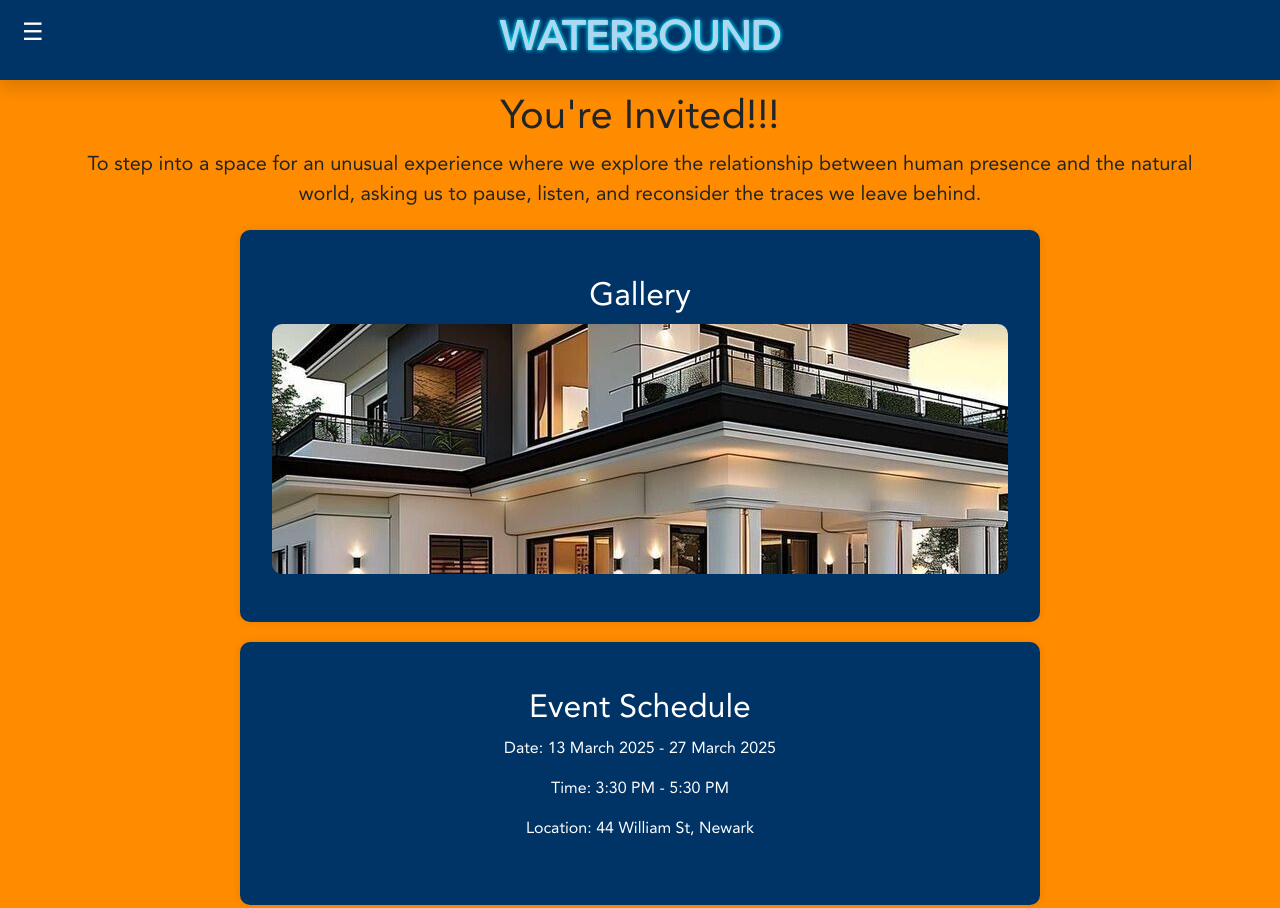
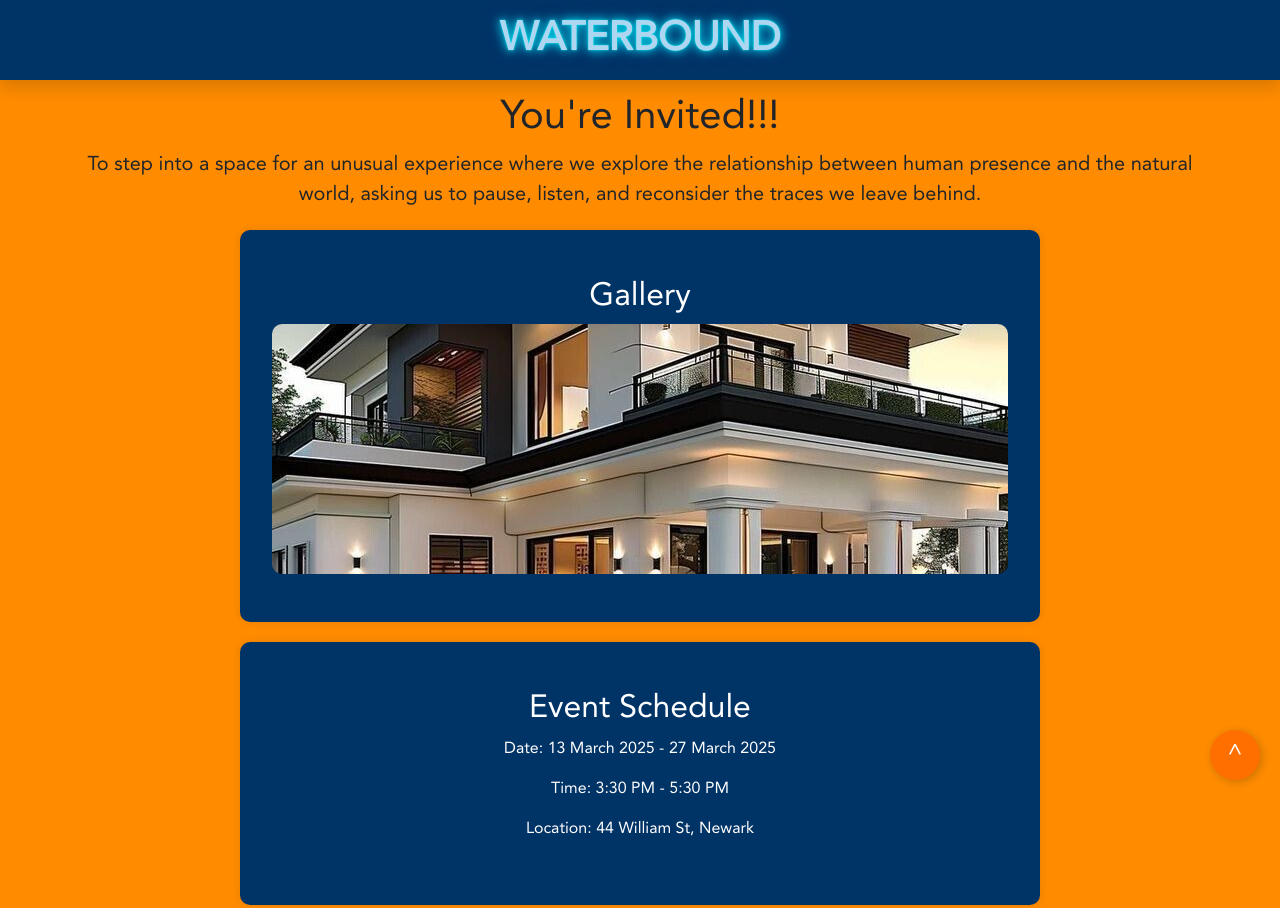
Before and after one commit to me-Noah/arch-fest-waterbound, a plain HTML site: page index.html in a window 1280 px wide. Shown: the top 908 px of the page. Drawn offline with nearby package versions, Linux system fonts and the light colour scheme.

Commit message:
dropped menu btn

```diff
--- a/index.html
+++ b/index.html
@@ -13,7 +13,7 @@
     <!-- Navigation Header -->
     <header class="fixed-top p-3 shadow">
         <div class="container d-flex justify-content-between align-items-center">
-            <button class="menu-btn btn btn-light">&#9776;</button>
+           <!-- <button class="menu-btn btn btn-light">&#9776;</button>-->
             <h1 class="m-0 text-uppercase text-center flex-grow-1">WaterBound</h1>
         </div>
         <nav class="menu bg-white shadow-lg p-3 rounded">
@@ -76,6 +76,8 @@
         </div>
     </section>
 
+	<div id="scrollToTop">^</div>
+
     <!-- Footer -->
     <footer class="text-center">
         <p>
--- a/script.js
+++ b/script.js
@@ -2,17 +2,21 @@ document.addEventListener("DOMContentLoaded", function () {
     const menuButton = document.querySelector(".menu-btn");
     const menu = document.querySelector(".menu");
     const menuLinks = document.querySelectorAll(".menu a");
-    const headerHeight = document.querySelector("header").offsetHeight; // Get header height
+    const headerHeight = document.querySelector("header")?.offsetHeight || 0;
+    const scrollToTopButton = document.getElementById("scrollToTop");
+
+    // Hide initially
+    scrollToTopButton.style.display = "none";
 
     // Toggle menu on button click
-    menuButton.addEventListener("click", function () {
-        menu.classList.toggle("show-menu");
+    menuButton?.addEventListener("click", function () {
+        menu?.classList.toggle("show-menu");
     });
 
     // Hide menu when clicking outside
     document.addEventListener("click", function (event) {
         if (!event.target.closest(".menu-container") && !event.target.closest(".menu-btn")) {
-            menu.classList.remove("show-menu");
+            menu?.classList.remove("show-menu");
         }
     });
 
@@ -23,25 +27,16 @@ document.addEventListener("DOMContentLoaded", function () {
             const targetId = this.getAttribute("href").substring(1);
 
             if (targetId === "about") {
-                // If "About" is clicked, scroll to the very top
-                window.scrollTo({
-                    top: 0,
-                    behavior: "smooth"
-                });
+                window.scrollTo({ top: 0, behavior: "smooth" });
             } else {
                 const targetSection = document.getElementById(targetId);
                 if (targetSection) {
                     const offsetPosition = targetSection.offsetTop - headerHeight - 10;
-
-                    window.scrollTo({
-                        top: offsetPosition,
-                        behavior: "smooth"
-                    });
+                    window.scrollTo({ top: offsetPosition, behavior: "smooth" });
                 }
             }
 
-            // Hide menu after clicking a link
-            menu.classList.remove("show-menu");
+            menu?.classList.remove("show-menu");
         });
     });
 
@@ -49,6 +44,7 @@ document.addEventListener("DOMContentLoaded", function () {
     let slides = document.querySelectorAll(".slide");
     let currentIndex = 0;
     let slideshowInterval;
+    const slideshowContainer = document.querySelector(".slideshow-container");
 
     function showSlide(index) {
         slides.forEach((slide, i) => {
@@ -57,25 +53,32 @@ document.addEventListener("DOMContentLoaded", function () {
     }
 
     function startSlideshow() {
-        if (slides.length === 0) return; // Prevent errors if no slides exist
-
+        if (slides.length === 0) return;
         showSlide(currentIndex);
         slideshowInterval = setInterval(() => {
             currentIndex = (currentIndex + 1) % slides.length;
             showSlide(currentIndex);
-        }, 1000); // Changed from 1000ms (1 sec) to 3000ms (3 sec) for better viewing
+        }, 3000);
     }
 
-    // Pause slideshow on hover
-    document.querySelector(".slideshow-container")?.addEventListener("mouseenter", function () {
-        clearInterval(slideshowInterval);
+    slideshowContainer?.addEventListener("mouseenter", () => clearInterval(slideshowInterval));
+    slideshowContainer?.addEventListener("mouseleave", startSlideshow);
+
+    if (slides.length > 0) startSlideshow();
+
+    // Scroll to Top Button Logic
+    window.addEventListener("scroll", function () {
+        const scrollHeight = window.innerHeight + window.scrollY;
+        const documentHeight = document.documentElement.scrollHeight;
+
+        if (scrollHeight >= documentHeight - 20) {
+            scrollToTopButton.style.display = "block";
+        } else {
+            scrollToTopButton.style.display = "none";
+        }
     });
 
-    document.querySelector(".slideshow-container")?.addEventListener("mouseleave", function () {
-        startSlideshow();
+    scrollToTopButton.addEventListener("click", function () {
+        window.scrollTo({ top: 0, behavior: "smooth" });
     });
-
-    if (slides.length > 0) {
-        startSlideshow();
-    }
 });
--- a/styles.css
+++ b/styles.css
@@ -58,8 +58,8 @@ header h1 {
     text-align: center;
     flex-grow: 1;
 	color:  #aed6f1;
-    text-shadow: 0 0 0.5px #00f7ff, 0 0 4px #00f7ff, 0 0 4px #0077b6;
-
+    text-shadow: 0 0 2px #00f7ff, 0 0 10px #00f7ff, 0 0 15px #0077b6;
+    animation: pulse 2s infinite alternate;
 }
 
 /* Ensure content doesn't go under fixed header */
@@ -68,6 +68,7 @@ body {
 }
 
 /* Menu Button */
+
 .menu-btn {
     font-size: 24px;
     background: none;
@@ -75,16 +76,18 @@ body {
     color: white;
     cursor: pointer;
     position: absolute;
-    left: 10px; /* Stick to the extreme left */
-    top: 10px;  /* Adjust vertical alignment */
+    left: 10px;
+    top: 10px;
 }
 
+
 /* Dropdown Menu */
+
 .menu {
     display: none;
     position: absolute;
-    top: 60px; /* Adjust based on button height */
-    left: 50px; /* Open just to the right of the menu button */
+    top: 60px;
+    left: 50px;
     background-color: white;
     border-radius: 5px;
     box-shadow: 0px 4px 8px rgba(0, 0, 0, 0.2);
@@ -92,6 +95,8 @@ body {
     padding: 10px;
     min-width: 150px;
 }
+
+
 
 /* Show menu when toggled */
 .show-menu {
@@ -155,6 +160,8 @@ body {
     max-width: 800px;
 }
 
+}
+
 /* Slideshow */
 .slideshow-container {
     position: relative;
@@ -180,6 +187,30 @@ body {
     box-shadow: 0 0 10px rgba(0, 0, 0, 0.1);
     max-width: 800px;
 }
+
+
+#scrollToTop {
+    position: fixed;
+    bottom: 20px;
+    right: 20px;
+    width: 50px;
+    height: 50px;
+    background-color: #ff6f00;
+    color: white;
+    font-size: 24px;
+    text-align: center;
+    line-height: 50px;
+    border-radius: 50%;
+    cursor: pointer;
+    display: none;
+    box-shadow: 2px 2px 10px rgba(0, 0, 0, 0.2);
+    transition: opacity 0.3s ease-in-out;
+}
+
+#scrollToTop:hover {
+    background-color: #ff9800;
+}
+
 
 /* Register Button */
 .rsvp-button {
```
